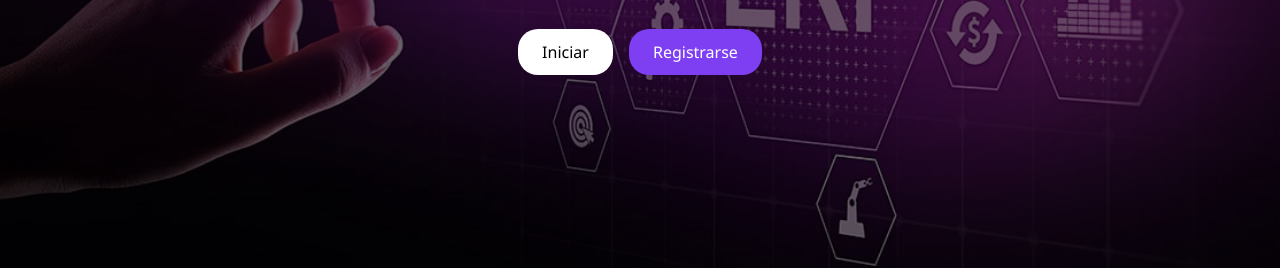
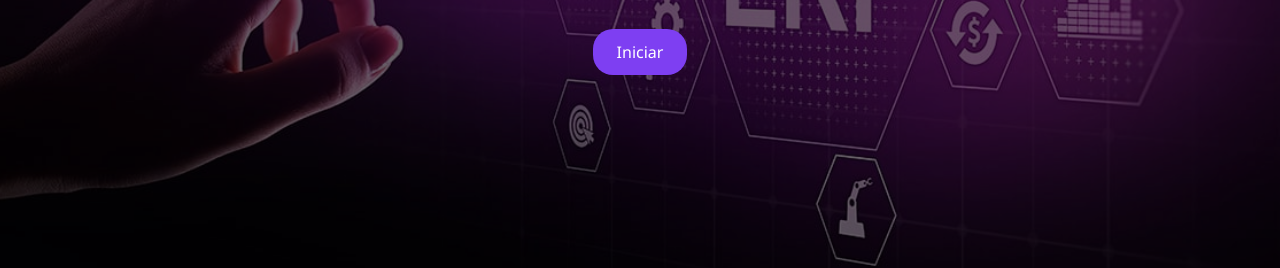
Before and after one commit to thomys57364/Erp, a plain HTML site: page index.html in a window 1280 px wide. Shown: the part 534-802 px from the top of the page. Drawn offline with Linux system fonts and the light colour scheme.

Commit message:
Update index.html

```diff
--- a/index.html
+++ b/index.html
@@ -20,8 +20,7 @@
       <h1>Bienvenido a StreetSync de tu tienda DEUSS</h1>
       <p>Descubre la innovadora plataforma StreetSync, diseñada para optimizar la gestión de tu tienda DEUSS. Donde podrán gestionar ventas, inventario, clientes, proveedores, nómina y contabilidad.</p>
       <div class="buttons">
-        <button class="btn-white" onclick="location.href='Inicio_admi/inicio_admi.html'">Iniciar</button>
-        <button class="btn-purple" onclick="location.href='Regis_admi/regis_admi.html'">Registrarse</button>
+        <button class="btn-purple" onclick="location.href='Inicio_admi/inicio_admi.html'">Iniciar</button>
       </div>
     </div>
   </section>
```
